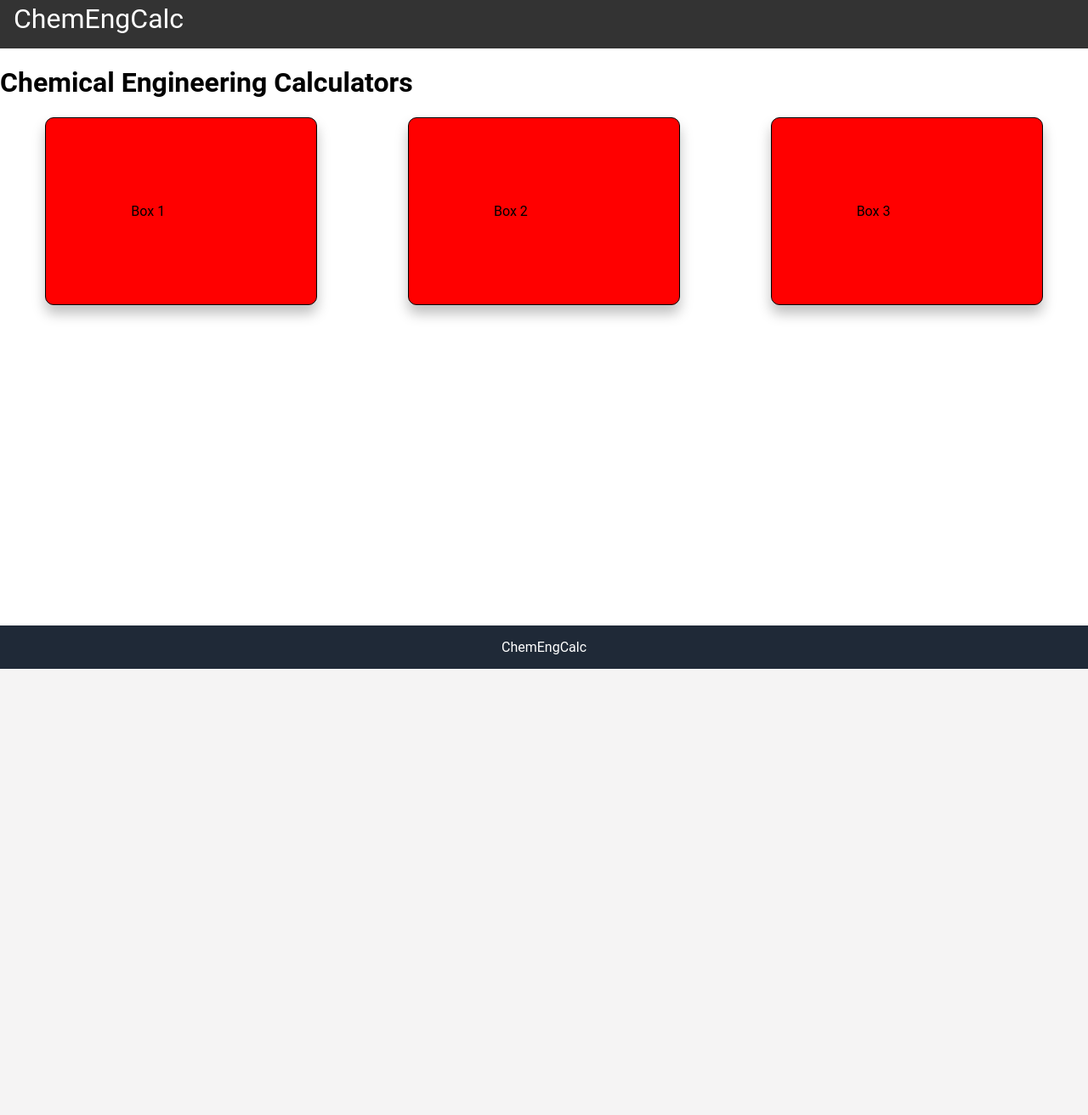
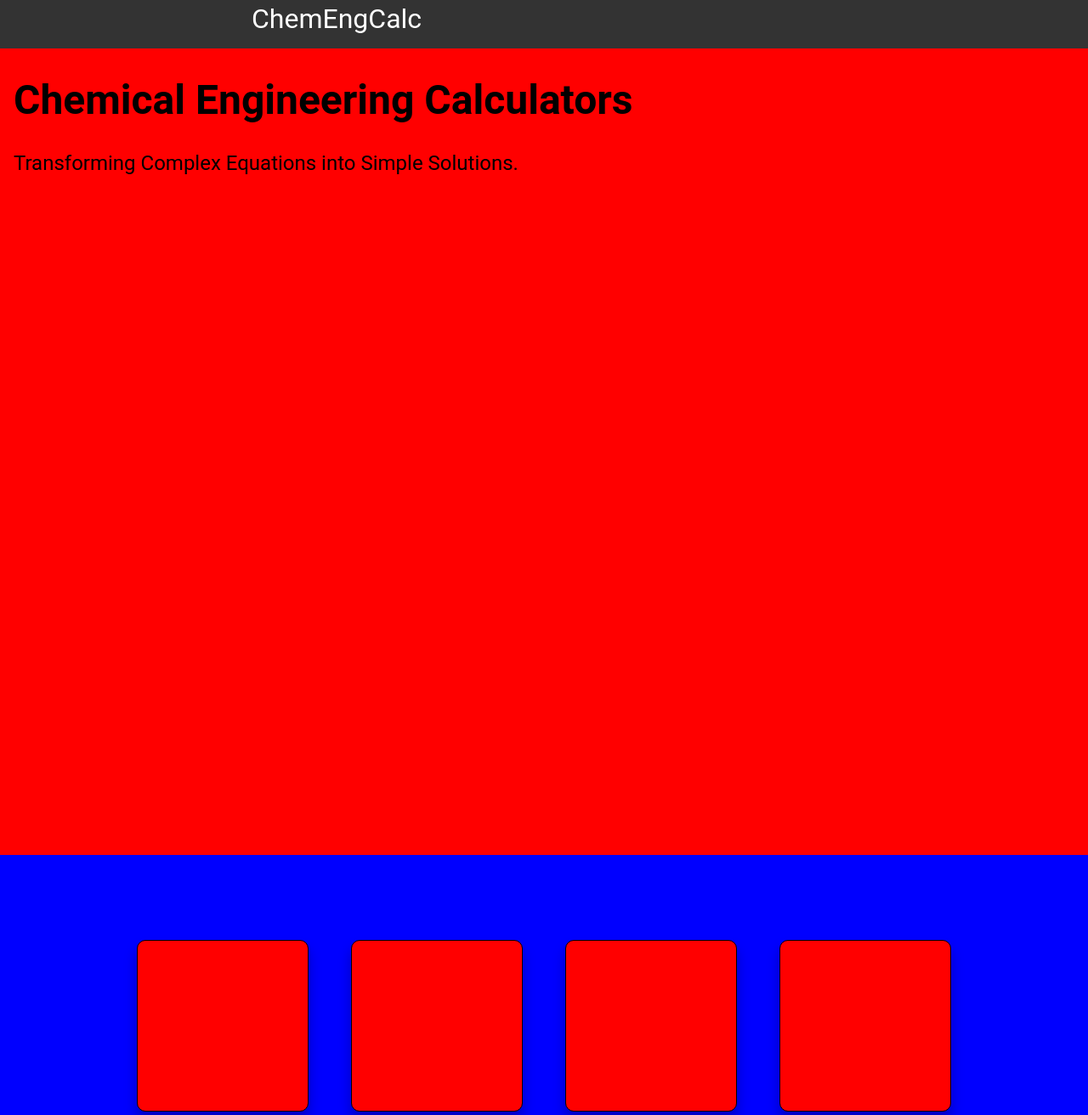
Before and after one commit to r5lzr/chem-eng-calc-website, a plain HTML site: page index.html in a window 1280 px wide. Shown: the part 13-1325 px from the top of the page at 85% size. Before the commit the page ends 800 px from the top, so only its background shows below. Drawn offline with Linux system fonts and the light colour scheme.

Commit message:
Added icon container

```diff
--- a/index.html
+++ b/index.html
@@ -13,13 +13,34 @@
         <div class="title"><a style="text-decoration: none" href="index.html">ChemEngCalc</a></div>
       </nav>
       <div class="content-container">
-        <div>
+        <div class="desc-container">
+          <div>
+            <h1>Chemical Engineering Calculators</h1>
+            <p1>Transforming Complex Equations into Simple Solutions.</p1>
+          </div>
+        </div>
+
+        <div class="icon-container">
+          <div class="icon-layout">
+            <div class="icon"></div>
+            <div class="icon"></div>
+            <div class="icon"></div>
+            <div class="icon"></div>
+          </div>
+        </div>
+
+        <div class="box-container">
           <h1>Chemical Engineering Calculators</h1>
-        </div>
-        <div class="calc-container">
-          <div class="box">Box 1</div>
-          <div class="box">Box 2</div>
-          <div class="box">Box 3</div>
+          <div class="box-layout">
+            <div class="box">Box 1</div>
+            <div class="box">Box 2</div>
+            <div class="box">Box 3</div>
+            <div class="box">Box 4</div>
+            <div class="box">Box 5</div>
+            <div class="box">Box 6</div>
+            <div class="box">Box 7</div>
+            <div class="box">Box 8</div>
+          </div>
         </div>
       </div>
       <div class="footer">
--- a/styles.css
+++ b/styles.css
@@ -8,7 +8,7 @@ body {
   padding: 0;
   display: flex;
   flex-direction: column;
-  min-height: 100vh;
+  min-height: 120vh;
   background-color: rgb(245, 244, 244);
 }
 
@@ -33,13 +33,13 @@ body {
 
 .title {
   font-size: 2rem;
-  margin: 1rem;
+  margin-left: 18.5rem;
   font-family: 'Roboto', arial;
 }
 
 .content-container {
   flex: 1;
-  background-color: white;
+  background-color: green;
   display: flex;
   flex-direction: column;
   max-width: 1320px;
@@ -47,16 +47,63 @@ body {
   margin: 0 auto;
 }
 
-.calc-container {
+.desc-container {
+  display: flex;
+  padding-bottom: 800px;
+  background-color: red;
+}
+
+.desc-container h1 {
+  margin-left: 1rem;
+  font-size: 3rem;
+}
+
+.desc-container p1 {
+  margin-left: 1rem;
+  font-size: 1.5rem;
+}
+
+.icon-container {
+  display: flex;
+  padding: 100px;
+  padding-bottom: 150px;
+  background-color: blue;
+  justify-content: center;
+}
+
+.icon-layout {
   flex-wrap: wrap;
   display: flex;
-  justify-content: space-around;
+  justify-content: space-evenly;
+  gap: 50px;
+}
+
+.icon {
+  flex: 0 0 auto;
+  width: 20%;
+  padding: 100px;
+  border: 1px solid #000;
+  background-color: red;
+  border-radius: 10px;
+  box-shadow: 0 10px 15px rgba(0, 0, 0, 0.25);
+}
+
+.box-container {
+
+}
+
+.box-layout {
+  flex-wrap: wrap;
+  display: flex;
+  justify-content: space-evenly;
+  gap: 30px;
+  padding-bottom: 25px;
 }
 
 .box {
   flex: 0 0 auto;
-  width: 25%;
-  padding: 100px;
+  width: 20%;
+  padding: 120px;
   border: 1px solid #000;
   background-color: red;
   border-radius: 10px;
```
